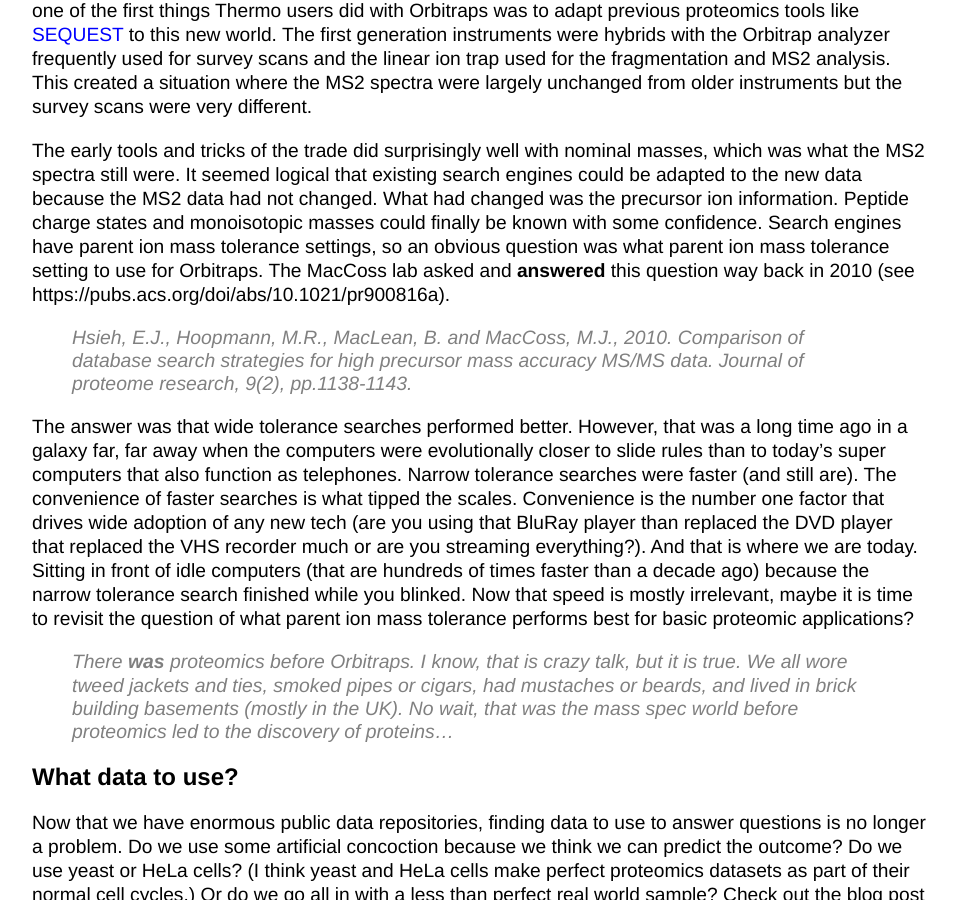
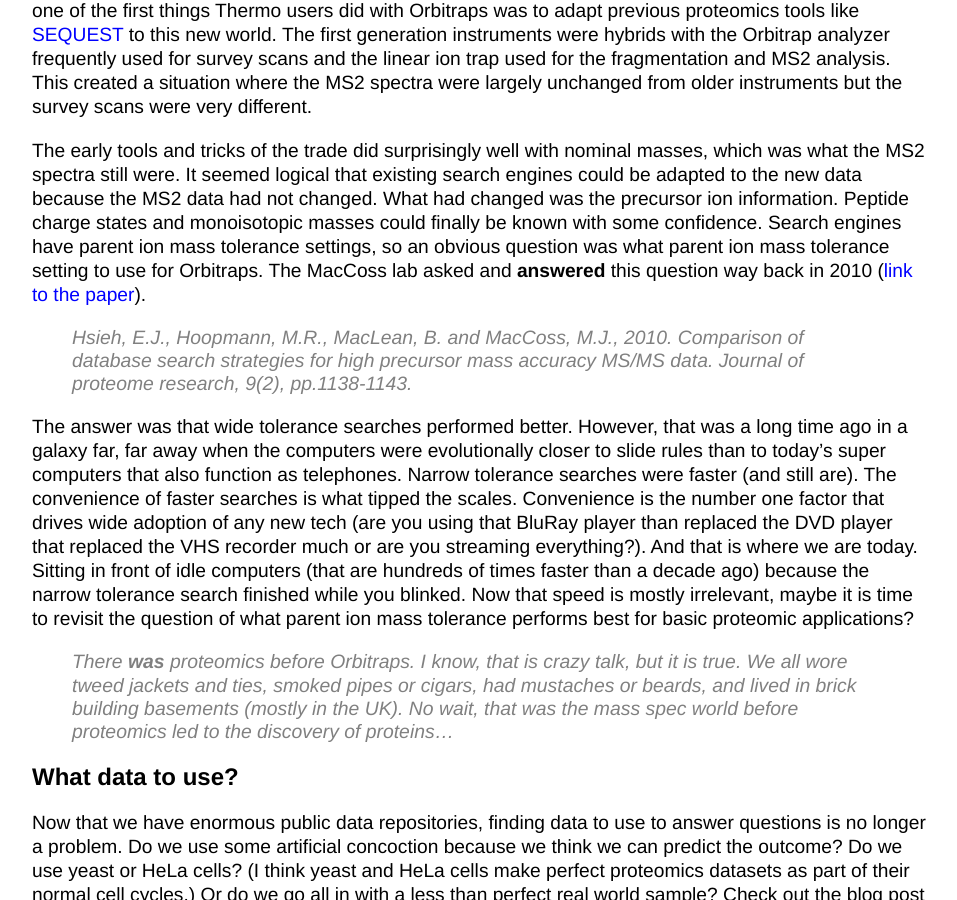
Before and after one commit to pwilmart/pwilmart.github.io, a Jekyll site: the page built from _posts/2021-04-22-Parent-ion-tolerance.md, in a window 1280 px wide and 900 px high, scrolled down 641 px. Shown: the whole window, without its empty margins (160-1117 px from the left). Built offline with Jekyll 4.4.1, drawn with Linux system fonts in a browser that asks for light colours.

Commit message:
yet more edits for the parent-ion-tolerance blog post

```diff
--- a/_posts/2021-04-22-Parent-ion-tolerance.md
+++ b/_posts/2021-04-22-Parent-ion-tolerance.md
@@ -21,7 +21,7 @@ I occasionally read the literature, so I knew what results I was going to see. T
 
 The Orbitraps from Thermo were the first wave in high resolution, high mass accuracy instruments to gain popularity. Previous Thermo instruments were more "mass suggestion" than "mass" spectrometers and one of the first things Thermo users did with Orbitraps was to adapt previous proteomics tools like [SEQUEST](https://www-ncbi-nlm-nih-gov.liboff.ohsu.edu/pmc/articles/PMC4607603/) to this new world. The first generation instruments were hybrids with the Orbitrap analyzer frequently used for survey scans and the linear ion trap used for the fragmentation and MS2 analysis. This created a situation where the MS2 spectra were largely unchanged from older instruments but the survey scans were very different.
 
-The early tools and tricks of the trade did surprisingly well with nominal masses, which was  what the MS2 spectra still were. It seemed logical that existing search engines could be adapted to the new data because the MS2 data had not changed. What had changed was the precursor ion information. Peptide charge states and monoisotopic masses could finally be known with some confidence. Search engines have parent ion mass tolerance settings, so an obvious question was what parent ion mass tolerance setting to use for Orbitraps. The MacCoss lab asked and **answered** this question way back in 2010 (see https://pubs.acs.org/doi/abs/10.1021/pr900816a).
+The early tools and tricks of the trade did surprisingly well with nominal masses, which was  what the MS2 spectra still were. It seemed logical that existing search engines could be adapted to the new data because the MS2 data had not changed. What had changed was the precursor ion information. Peptide charge states and monoisotopic masses could finally be known with some confidence. Search engines have parent ion mass tolerance settings, so an obvious question was what parent ion mass tolerance setting to use for Orbitraps. The MacCoss lab asked and **answered** this question way back in 2010 ([link to the paper](https://pubs.acs.org/doi/abs/10.1021/pr900816a)).
 
 > Hsieh, E.J., Hoopmann, M.R., MacLean, B. and MacCoss, M.J., 2010. Comparison of database search strategies for high precursor mass accuracy MS/MS data. Journal of proteome research, 9(2), pp.1138-1143.
 
```
